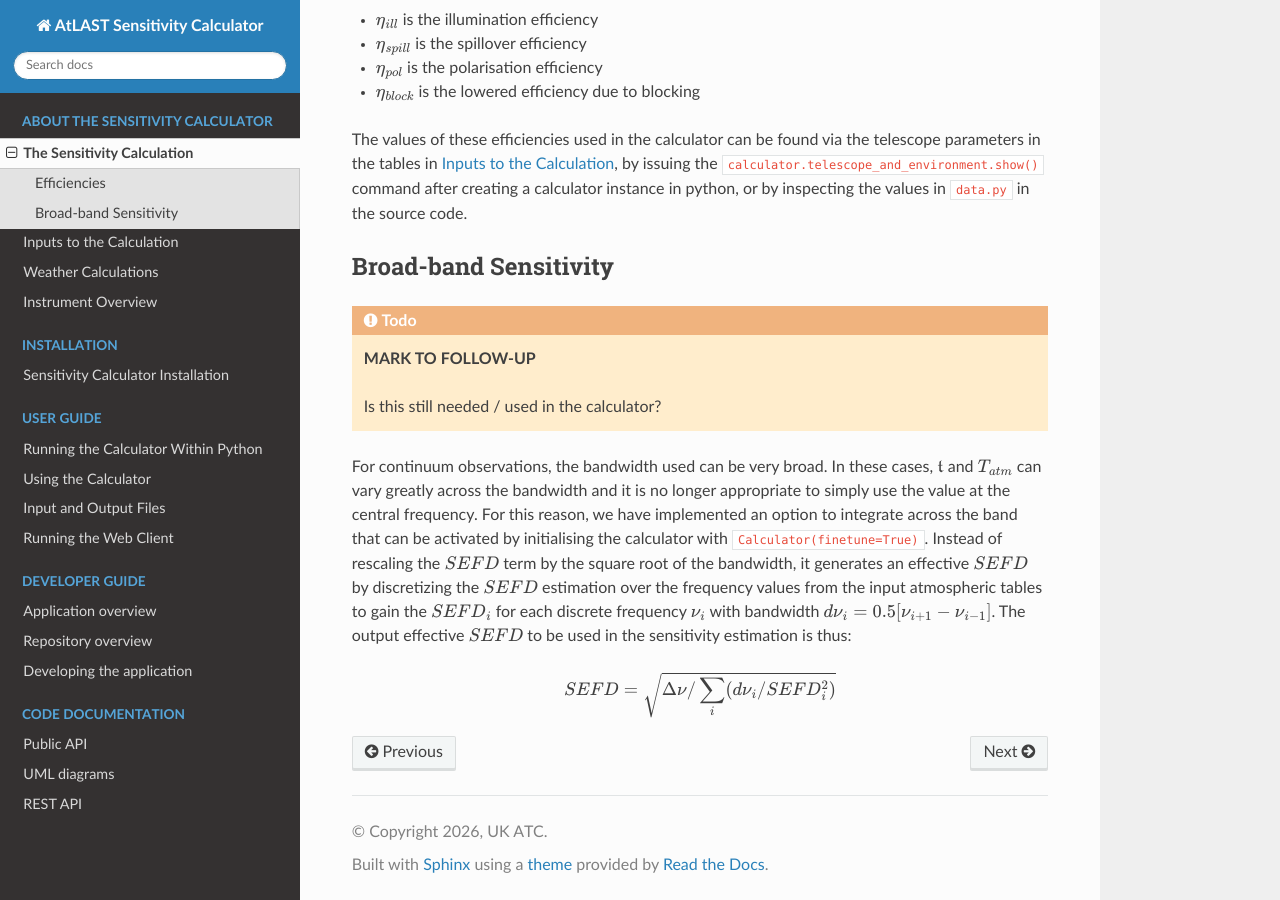
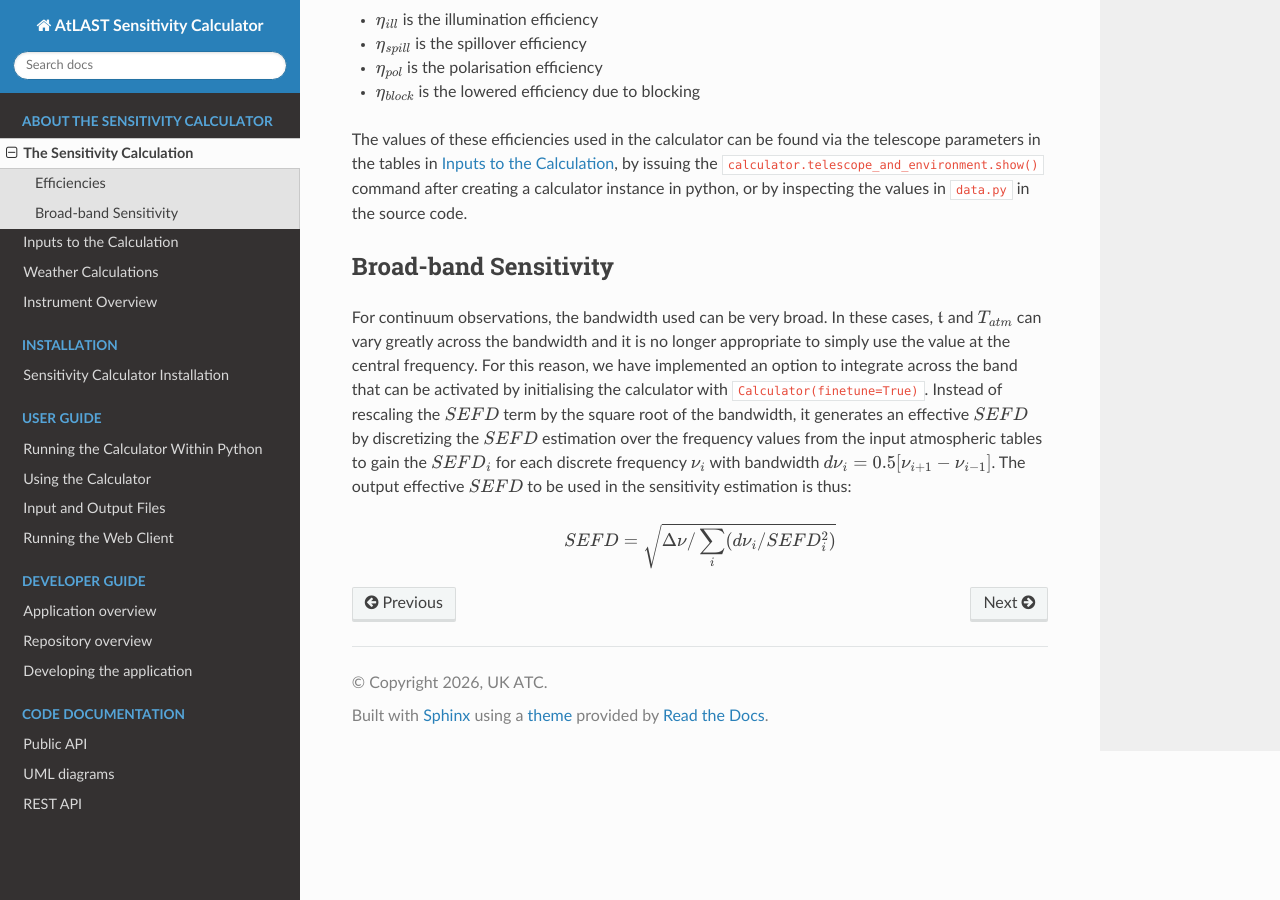
Before and after one commit to ukatc/AtLAST_sensitivity_calculator, a Sphinx documentation site: the page built from docs/source/calculator_info/sensitivity.rst, in a window 1280 px wide and 900 px high, scrolled down 2390 px. Built offline with Sphinx 7.4.7 and the Read the Docs theme 3.1.0, drawn with Linux system fonts in a browser that asks for light colours.

Commit message:
Update sensitivity.rst

```diff
--- a/docs/source/calculator_info/sensitivity.rst
+++ b/docs/source/calculator_info/sensitivity.rst
@@ -99,14 +99,6 @@ The values of these efficiencies used in the calculator can be found via the tel
 Broad-band Sensitivity
 ----------------------
 
-.. TODO::
-
-    **MARK TO FOLLOW-UP**
-
-    Is this still needed / used in the calculator?
-
-
-
 For continuum observations, the bandwidth used can be very broad. In these cases, :math:`\mathfrak{t}` and :math:`T_{atm}` can vary greatly across the bandwidth and it is no longer appropriate to simply use the value at the central frequency. For this reason, we have implemented an option to integrate across the band that can be activated by initialising the calculator with ``Calculator(finetune=True)``. Instead of rescaling the :math:`SEFD` term by the square root of the bandwidth, it generates an effective :math:`SEFD` by discretizing the :math:`SEFD` estimation over the frequency values from the input atmospheric tables to gain the :math:`SEFD_i` for each discrete frequency :math:`\nu_i` with bandwidth :math:`d\nu_i=0.5[\nu_{i+1}-\nu_{i-1}]`. The output effective :math:`SEFD` to be used in the sensitivity estimation is thus:
 
 .. math::
```
